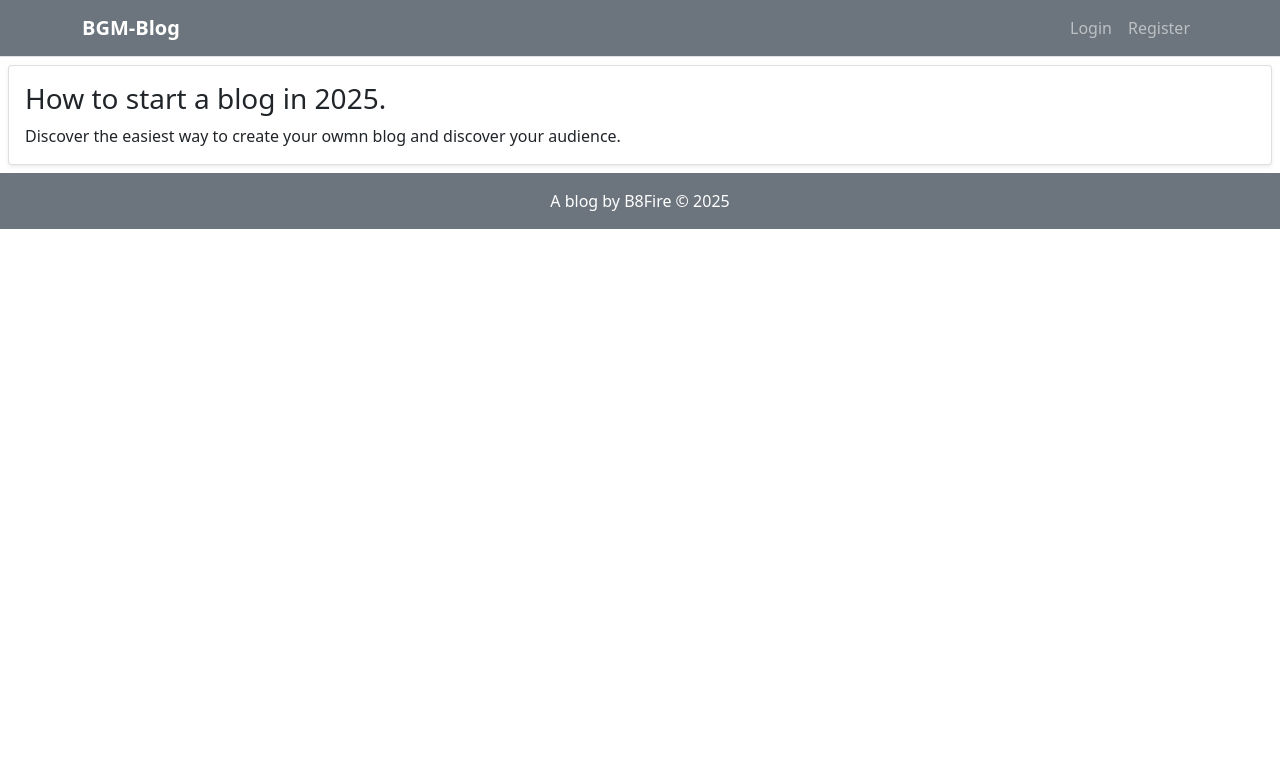
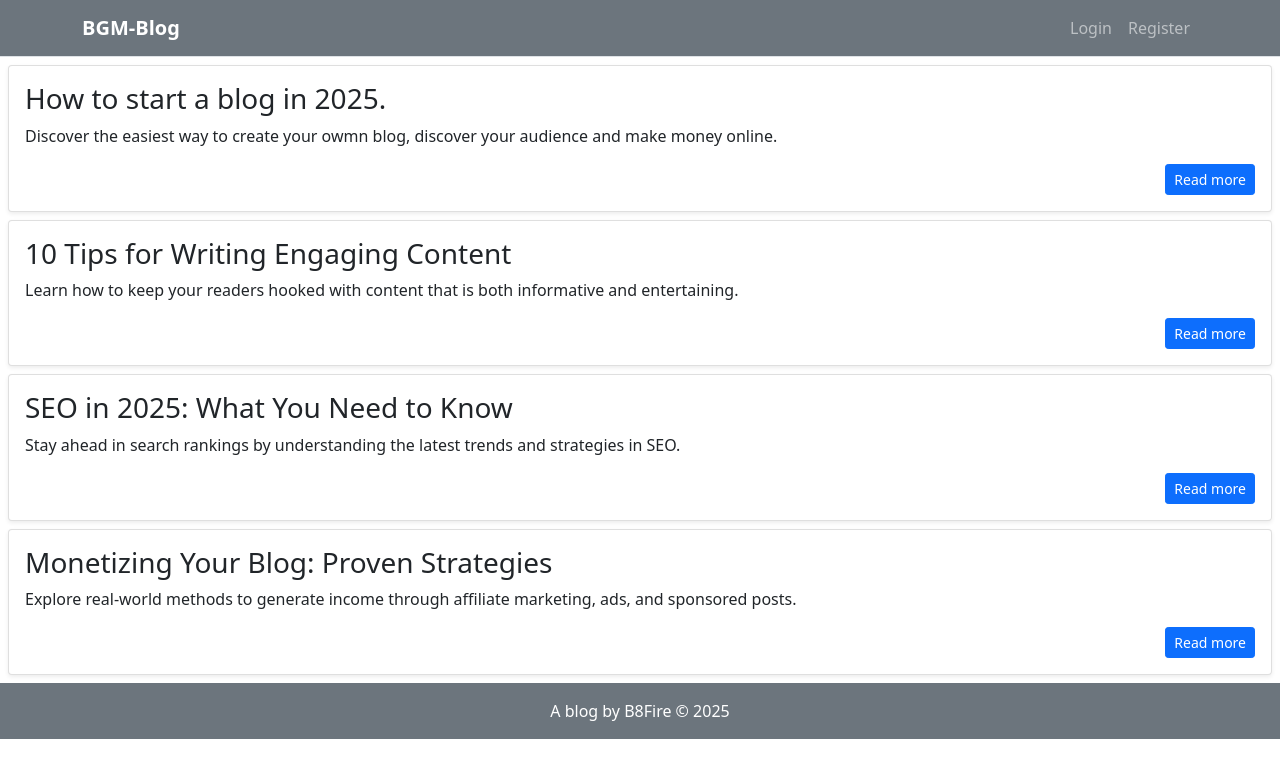
Before and after one commit to BonfaceGekara/bgm-blog, a React (Vite) app in the folder frontend/blog-frontend/: page / in a window 1280 px wide. Shown: the top 778 px of the page. Built offline with nearby package versions, Linux system fonts and the light colour scheme.

Commit message:
added more blogs

```diff
--- a/frontend/blog-frontend/src/components/Home.jsx
+++ b/frontend/blog-frontend/src/components/Home.jsx
@@ -4,9 +4,39 @@ function Home() {
     return (
         <div>
             <div class="card  shadow-sm m-2">
-                <div class="card-body">
+                <div class="card-body d-flex flex-column">
                     <h3 class="card-title">How to start a blog in 2025.</h3>
-                    <p class="card-text">Discover the easiest way to create your owmn blog and discover your audience.</p>
+                    <p class="card-text">Discover the easiest way to create your owmn blog, discover your audience and make money online.</p>
+                    <div class="mt-auto d-flex justify-content-end">
+                        <a href="" class="btn btn-primary btn-sm">Read more</a>
+                    </div>
+                </div>
+            </div>
+            <div class="card shadow-sm m-2">
+                <div class="card-body d-flex flex-column">
+                    <h3 class="card-title">10 Tips for Writing Engaging Content</h3>
+                    <p class="card-text">Learn how to keep your readers hooked with content that is both informative and entertaining.</p>
+                    <div class="mt-auto d-flex justify-content-end">
+                        <a href="#" class="btn btn-primary btn-sm">Read more</a>
+                    </div>
+                </div>
+            </div>
+            <div class="card shadow-sm m-2">
+                <div class="card-body d-flex flex-column">
+                    <h3 class="card-title">SEO in 2025: What You Need to Know</h3>
+                    <p class="card-text">Stay ahead in search rankings by understanding the latest trends and strategies in SEO.</p>
+                    <div class="mt-auto d-flex justify-content-end">
+                        <a href="#" class="btn btn-primary btn-sm">Read more</a>
+                    </div>
+                </div>
+            </div>
+            <div class="card shadow-sm m-2">
+                <div class="card-body d-flex flex-column">
+                    <h3 class="card-title">Monetizing Your Blog: Proven Strategies</h3>
+                    <p class="card-text">Explore real-world methods to generate income through affiliate marketing, ads, and sponsored posts.</p>
+                    <div class="mt-auto d-flex justify-content-end">
+                        <a href="#" class="btn btn-primary btn-sm">Read more</a>
+                    </div>
                 </div>
             </div>
         </div>
```
